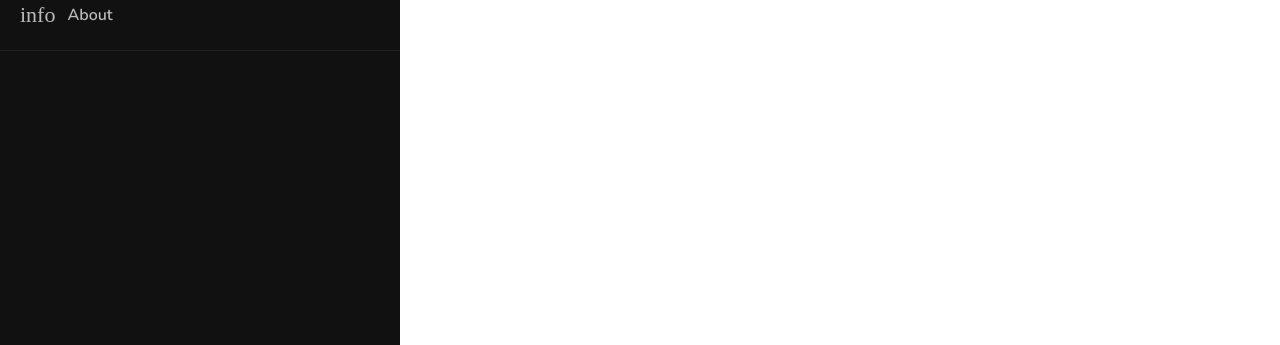
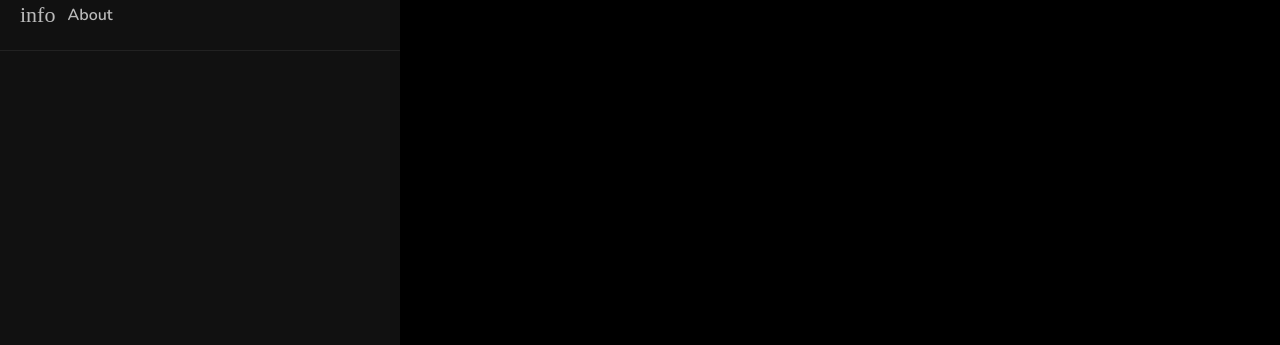
Before and after one commit to skni-umcs/maria4umcs, a website built with Vite: page web/index.html in a window 1280 px wide. Shown: the part 455-800 px from the top of the page. Built offline with nearby package versions, Linux system fonts and the light colour scheme; no server answers; a web font is replaced by a local one.

Commit message:
Theme hotfix, again

```diff
--- a/web/css/responsive/desktop.css
+++ b/web/css/responsive/desktop.css
@@ -25,7 +25,7 @@
 		z-index: -1;
 	}
 
-	#timetable {
+	.light #timetable {
 		background: #FFF;
 	}
 
```
